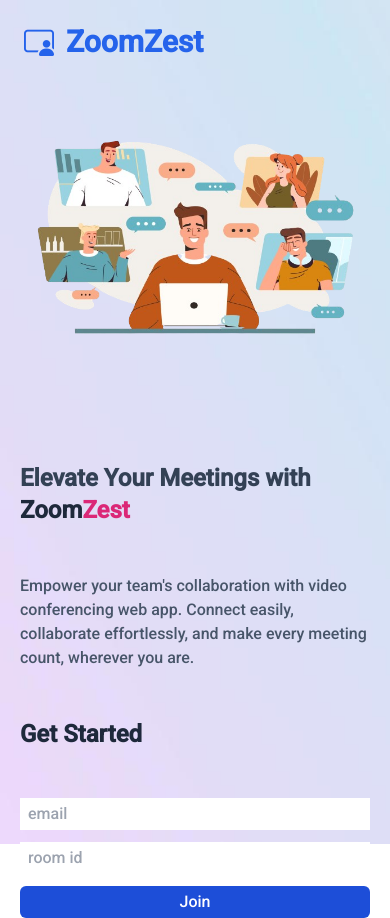
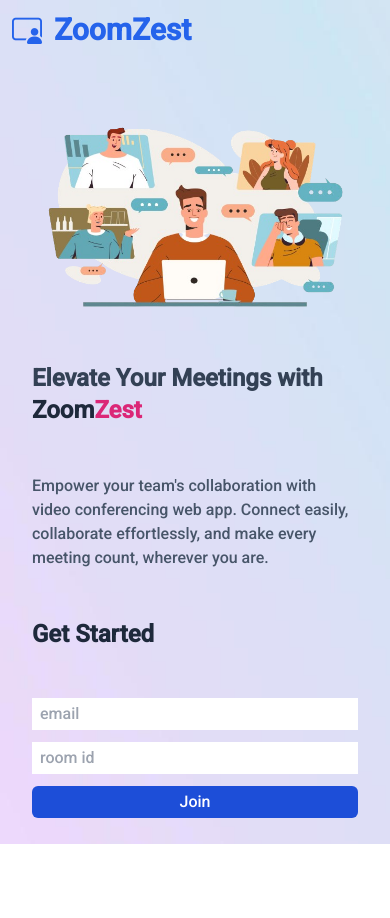
Before and after one commit to nilay-2/Video-conferencing-webapp, a React (Create React App) app in the folder client/: page / in a window 390 px wide. After the commit the page ends 844 px from the top, so only its background shows below. Built offline with nearby package versions, Linux system fonts and the light colour scheme; no server answers.

Commit message:
updated the home page ui

```diff
--- a/client/src/pages/Home.jsx
+++ b/client/src/pages/Home.jsx
@@ -69,13 +69,13 @@ const Home = () => {
   };
 
   return (
-    <div className="h-screen w-screen bg-landing_page bg-no-repeat bg-cover">
+    <div className="h-screen w-screen bg-landing_page bg-no-repeat bg-cover p-3">
       <div
         className="h-full w-full mx-auto flex flex-col"
         style={{ maxWidth: "1900px" }}
       >
         <div className="w-full header max-w-7xl mx-auto">
-          <p className="text-blue-600 text-3xl font-extrabold pl-6 pt-6">
+          <p className="text-blue-600 text-3xl font-extrabold">
             <i className="bi bi-person-video3"></i>
             <span className="ml-3">ZoomZest</span>
           </p>
@@ -83,7 +83,7 @@ const Home = () => {
         <div className="h-full mt-16">
           <div className="text-content-container px-5 max-w-7xl mx-auto flex md:flex-row justify-between flex-col">
             <div className="md:order-1 order-2">
-              <div className="text-content mt-28 flex flex-col md:gap-10 gap-12">
+              <div className="text-content md:mt-28 mt-10 flex flex-col md:gap-10 gap-12">
                 <p className="sm:text-3xl text-2xl font-semibold text-slate-700 sm:max-w-md">
                   Elevate Your Meetings with{" "}
                   <span className="font-extrabold text-slate-800">
```
